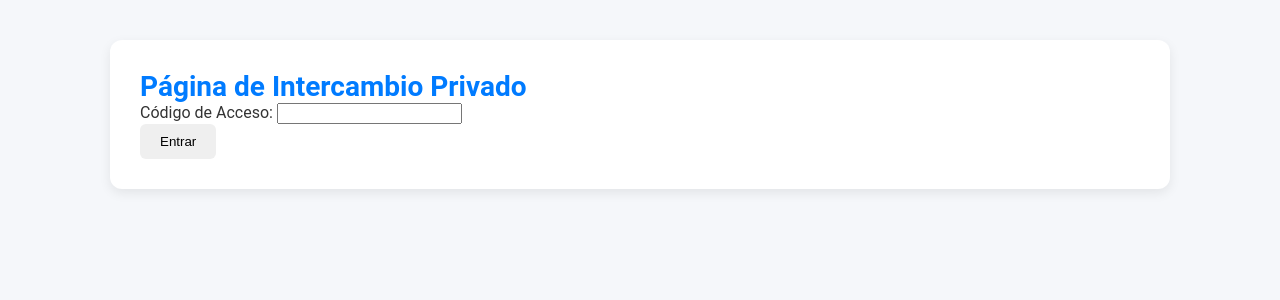
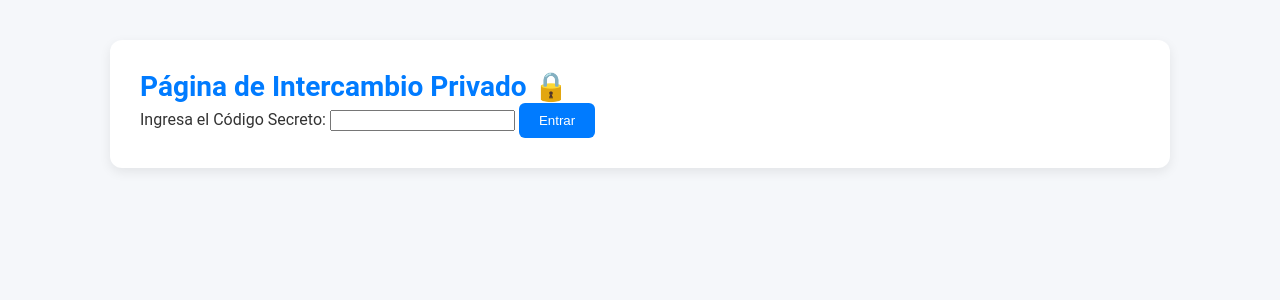
Before and after one commit to caleb32221-lab/fotos-compartidas-lab, a Flask app: page / in a window 1280 px wide. Shown: the top 300 px of the page. Run offline with Flask 3, Linux system fonts and the light colour scheme.

Commit message:
Update index.html

```diff
--- a/templates/index.html
+++ b/templates/index.html
@@ -3,24 +3,23 @@
 <head>
     <meta charset="UTF-8">
     <title>Acceso Exclusivo</title>
-    <meta name="google-site-verification" content="9WKjzL6pG1DU6... (Pega tu código real aquí)">
+
+    <meta name="google-site-verification" content="9WKjzL6pG1DU6YCjm0Fh5kWxlehrxLBD9y4JoW0l5hM" />
 
     <link rel="stylesheet" href="{{ url_for('static', filename='style.css') }}">
 </head>
 <body>
     <div class="container">
-        <h1>Página de Intercambio Privado</h1>
+        <h1>Página de Intercambio Privado 🔒</h1>
 
         {% if error %}
-            <p class="error">{{ error }}</p>
+            <p class="error" style="color: red; font-weight: bold;">Error: {{ error }}</p>
         {% endif %}
 
         <form method="POST" action="{{ url_for('index') }}">
-            <div class="input-group">
-                <label for="codigo">Código de Acceso:</label>
-                <input type="password" id="codigo" name="codigo" required>
-            </div>
-            <button type="submit" class="btn">Entrar</button>
+            <label for="codigo">Ingresa el Código Secreto:</label>
+            <input type="password" id="codigo" name="codigo" required>
+            <button type="submit" class="btn primary-btn">Entrar</button>
         </form>
     </div>
 </body>
```
